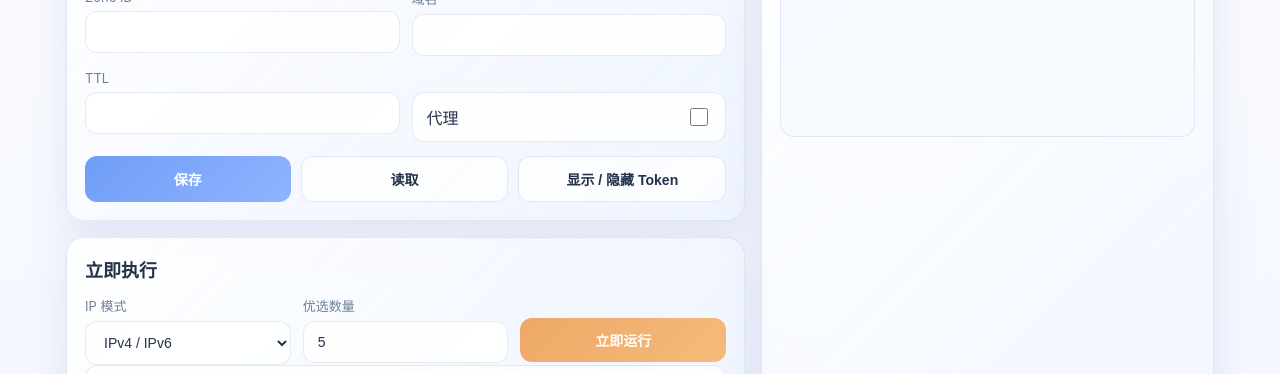
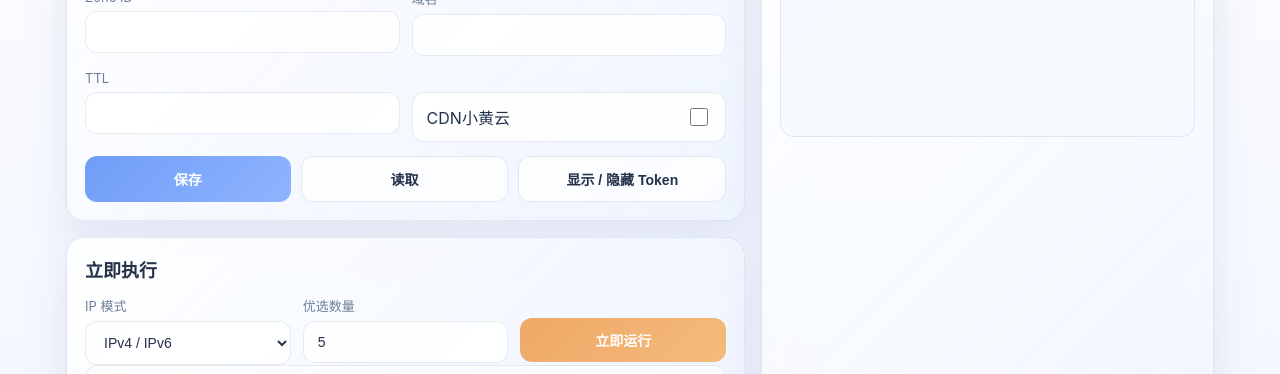
Before and after one commit to coldboy404/cfipup2dns, a Python web app: template web/templates/index.html in a window 1280 px wide. Shown: the part 286-660 px from the top of the page. Run offline with Jinja, Linux system fonts and the light colour scheme; the template is opened without the code that fills it, so the values that code supplies are empty.

Commit message:
ui: rename proxied label to CDN小黄云

```diff
--- a/web/templates/index.html
+++ b/web/templates/index.html
@@ -106,7 +106,7 @@
               <div>
                 <label>&nbsp;</label>
                 <div class="switch">
-                  <span>代理</span>
+                  <span>CDN小黄云</span>
                   <input id="proxied" type="checkbox" {{CF_PROXIED_CHECKED}} />
                 </div>
               </div>
```
